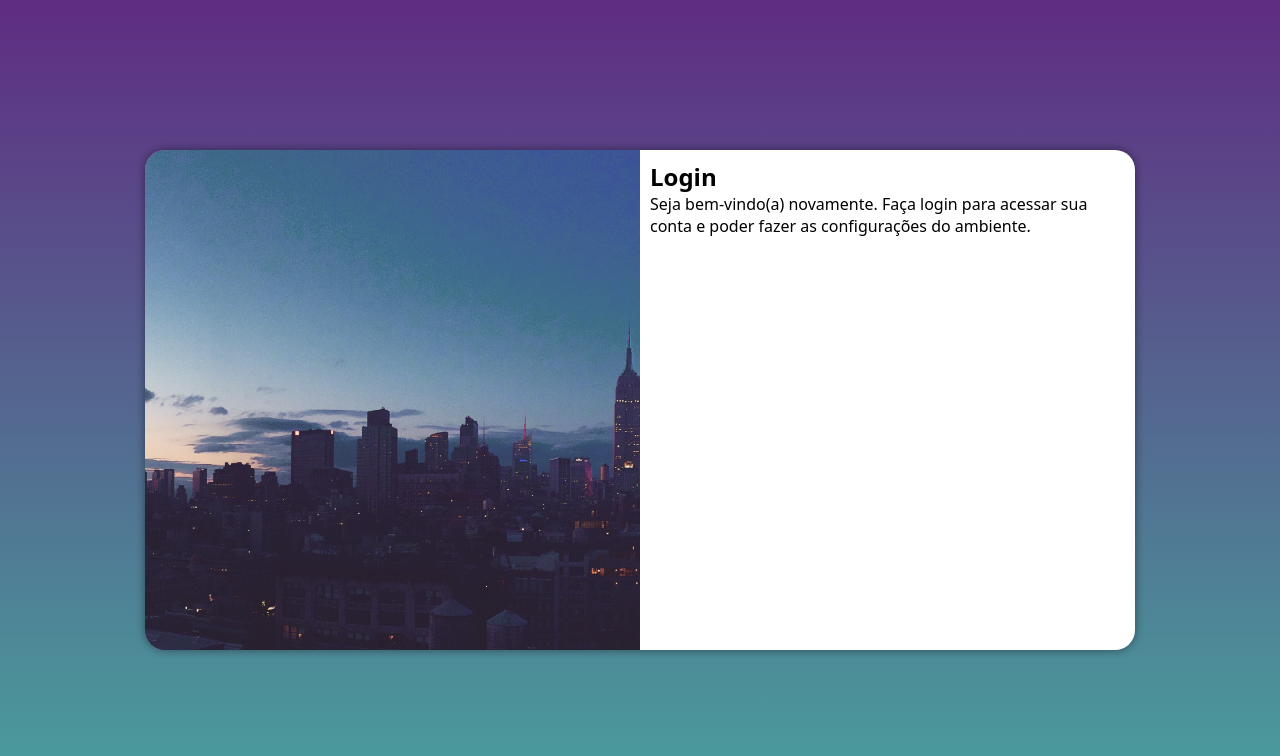
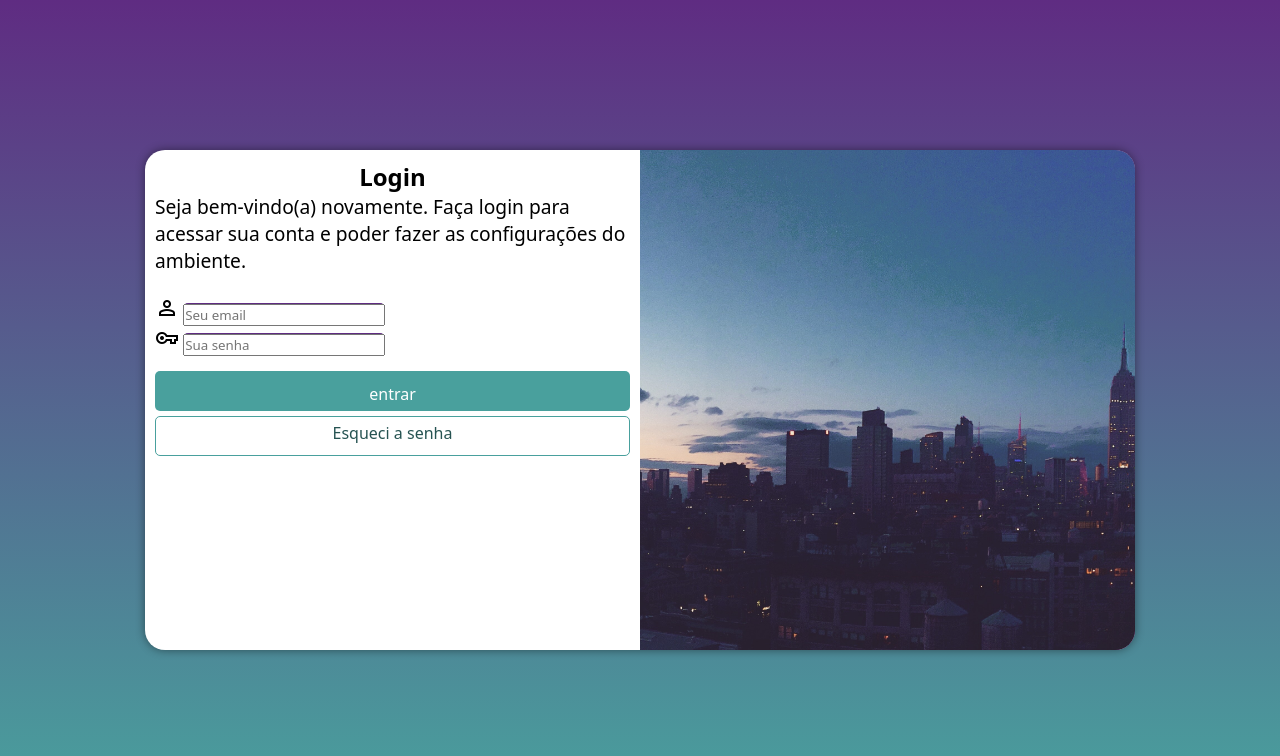
Before and after one commit to Romulo-de-Jesus/projeto-login, a plain HTML site: page index.html in a window 1280 px wide. Drawn offline with nearby package versions, Linux system fonts and the light colour scheme.

Commit message:
formulário

```diff
--- a/estilos/mediaquery.css
+++ b/estilos/mediaquery.css
@@ -4,6 +4,9 @@
     section#login{
         width: 90vw;
 
+    }
+    p{
+        font-size: 1em;
     }
     body{
         background-image: linear-gradient(to top, #49a09d, #5f2c82);
@@ -22,6 +25,9 @@
 
 @media screen and (min-width: 992px){
 
+    p{
+        font-size: 1.2em;
+    }
     body{
         background-image: linear-gradient(to top, #49a09d, #5f2c82);
     }
@@ -29,12 +35,13 @@
         width: 990px;
     }
     #imagem{
-        float: left;
+        float: right;
         width: 50%;
         height: 100%;
     }
     #formulario{
-        float: right;
+        float: left;
         width: 50%;
     }
+
 }
--- a/estilos/styles.css
+++ b/estilos/styles.css
@@ -48,3 +48,56 @@ main{
     display: block;
 
 }
+h1{
+    text-align: center;
+}
+
+p{
+    font-size: 0.8em;
+}
+input[type=submit]{
+    display: block;
+    text-align: center;
+    font-size: 1em;
+    width: 100%;
+    background-color: #49a09d;
+    color: white;
+    border: none;
+    border-radius:5px;
+    padding-top: 5px;
+    margin-top: 15px;
+    height: 40px;
+}
+
+input[type=submit]:hover{
+background-color: #265352;
+cursor: pointer;
+}
+
+.botao{
+    display: block;
+    text-align: center;
+    font-size: 1em;
+    width: 100%;
+    height: 40px;
+    border: solid 1px #49a09d;
+    color:#265352;
+    text-decoration: none;
+    border-radius: 5px;
+    padding-top: 5px;
+    margin-top: 5px;
+
+}
+
+.botao:hover{
+    background-color: #b0f5f2;
+}
+
+.campo{
+    background-color:  #5f2c82;
+    width: 100%;
+    display: block;
+    height: 40px;
+    border-radius: 5px;
+    margin: 5px 0px;
+}
--- a/index.html
+++ b/index.html
@@ -5,6 +5,8 @@
     <meta name="viewport" content="width=device-width, initial-scale=1.0">
     <link rel="stylesheet" href="estilos/styles.css">
     <link rel="stylesheet" href="estilos/mediaquery.css">
+    <link rel="stylesheet" href="https://fonts.googleapis.com/css2?family=Material+Symbols+Outlined:opsz,wght,FILL,GRAD@24,400,0,0" />
+
     <title>Document</title>
 </head>
 <body>
@@ -15,9 +17,22 @@
             <div id="formulario">
                 <h1>Login</h1>
                 <p>Seja bem-vindo(a) novamente. Faça login para acessar sua conta e poder fazer as configurações do ambiente.</p>
+                <br>
                 <form action="login.php" method="post">
+                    <span class="material-symbols-outlined" style="display: inline;"> person</span>
+                    <div class="campo" style="display: inline;">
 
+                        <input type="email" name="login" id="ilogin" placeholder="Seu email" autocomplete="email">
+                    </div>
+                    <br>
+                    <span class="material-symbols-outlined" style="display: inline;"> vpn_key</span>
+                    <div class="campo" style="display: inline;">
+                        <input type="password" name="senha" id="isenha" placeholder="Sua senha" autocomplete="current-password">
+                    </div>
+                    <br>
 
+                    <input type="submit" value="entrar" >
+                    <a href="#" class="botao">Esqueci a senha</a>
                 </form>
 
             </div>
```
